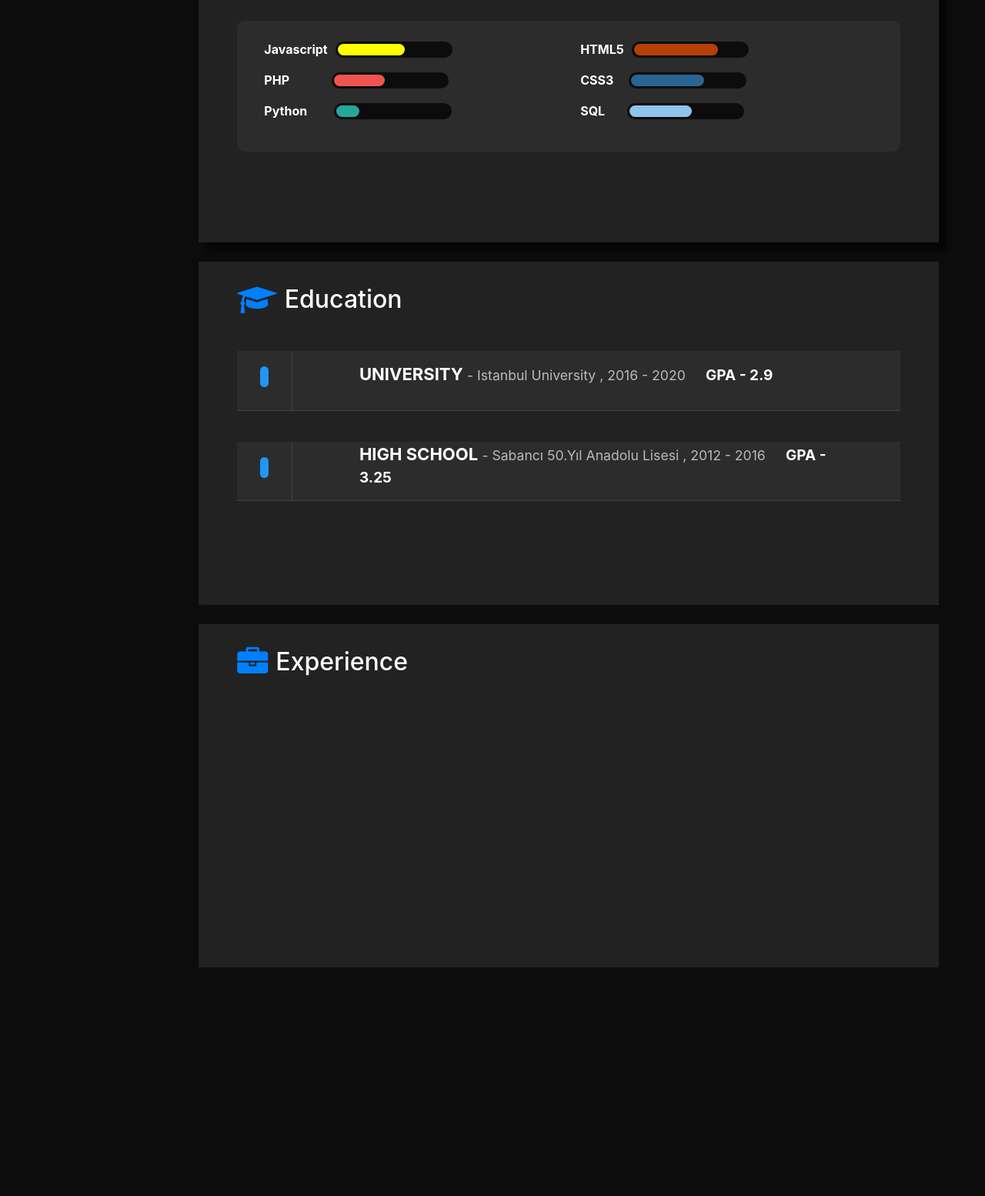
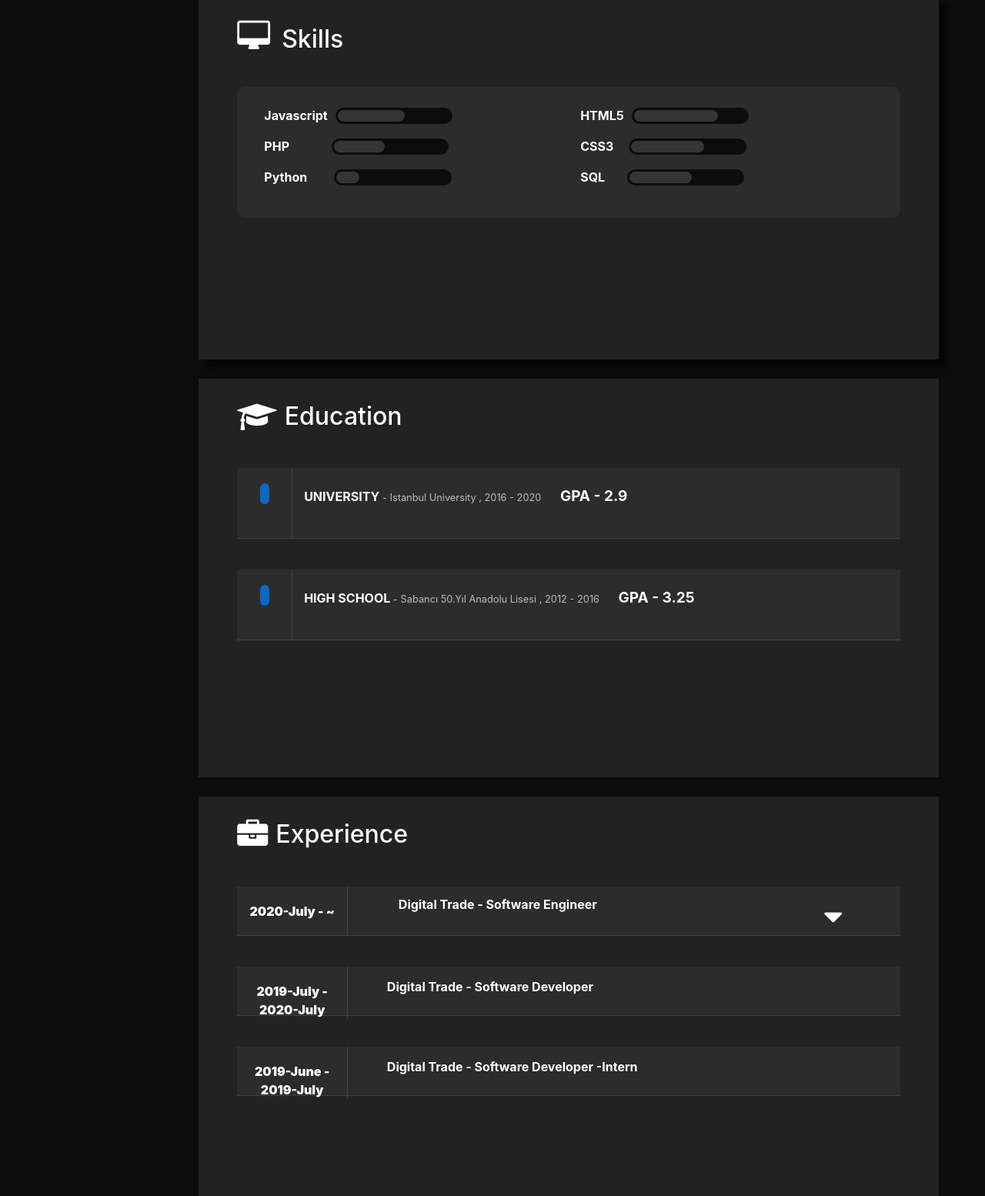
Before and after one commit to cenkgrs/cenkgrs.github.io, a plain HTML site: page cv.html in a window 1280 px wide. Shown: the part 689-2243 px from the top of the page at 77% size. Before the commit the page ends 1946 px from the top, so only its background shows below. Drawn offline with nearby package versions, Linux system fonts and the light colour scheme.

Commit message:
Experience area created

```diff
--- a/css/main.css
+++ b/css/main.css
@@ -117,17 +117,16 @@ div .active{
 .per-project{
     background: #353535;
     transition: 2s;
-    width: 10%;
-    height: 10%;
     padding: 20px;
     border-radius: 5px;
+    text-align: center;
 }
-.per-project i{ margin-left: 35px; margin-bottom: 10px; color: #0080FF; }
+.per-project i{ margin-bottom: 10px; color: #0080FF; }
 .per-project h4{ font-size: 22px; }
 
 .per-project:hover{
     background: #0080FF;
-    color: #353535 !important;
+    color: #ffffff !important;
     border-radius: 20px;
     cursor: pointer;
 }
@@ -141,8 +140,6 @@ div .active{
 .per-details{
     padding: 15px;
     margin-left: 50px;
-    width: 70%;
-    height: 100%;
     background: #353535;
 
 }
@@ -168,7 +165,6 @@ box-shadow: 10px 10px 5px 0px rgba(0,0,0,0.57);
 }
 .skills-area i{
     font-size: 40px;
-    color: #0080FF;
 }
 .skills-area h2{
     margin-left: 10px;
@@ -189,7 +185,7 @@ box-shadow: 10px 10px 5px 0px rgba(0,0,0,0.57);
     height: 1% !important;
 }
 .progress .progress-bar{
-    background: yellow;
+    background: #353535;
     transition: all 1.5s linear;
     height: 15px;
     border-radius: 10px;
@@ -204,11 +200,11 @@ box-shadow: 10px 10px 5px 0px rgba(0,0,0,0.57);
 .row #sql{ margin-left: 29px;}
 
 .progress #js-bar{ width: 60%; }
-.progress #php-bar{ width: 45%; background: #ef5350; }
-.progress #python-bar{ width: 20%; background: #26a69a; }
-.progress #html-bar{ width: 75%; background: #b63f08;}
-.progress #css-bar{ width: 65%; background: #2a6592;}
-.progress #sql-bar{ width: 55%; background:  	#8ec3eb;}
+.progress #php-bar{ width: 45%; }
+.progress #python-bar{ width: 20%;}
+.progress #html-bar{ width: 75%;}
+.progress #css-bar{ width: 65%; }
+.progress #sql-bar{ width: 55%; }
 
 /* EDUCATION AREA */
 
@@ -224,7 +220,6 @@ box-shadow: 10px 10px 5px 0px rgba(0,0,0,0.57);
 
 .education-area i{
     font-size: 40px;
-    color: #0080FF;
     margin-right: 10px;
 }
 
@@ -239,7 +234,6 @@ box-shadow: 10px 10px 5px 0px rgba(0,0,0,0.57);
 }
 .row .rectangle{
     text-align: left;
-    font-size: 22px;
     margin: auto;
 }
 
@@ -250,13 +244,16 @@ box-shadow: 10px 10px 5px 0px rgba(0,0,0,0.57);
 .rectangle b{
     font-size: 19px;
 }
+.rectangle i{
+    float: right;
+}
 .box .bubble{
-    background: #2196f3;
-    border-radius: 10px;
-    width: 28%;
-    height: 35%;
+    background: #0080ffb5;
+    border-radius: 5vh;
+    width: 30%;
+    height: 30%;
     margin: auto;
-    margin-top: 20px;
+    margin-top: 2.5vh;
 }
 
 /* EXPERIENCE AREA */
@@ -272,8 +269,20 @@ box-shadow: 10px 10px 5px 0px rgba(0,0,0,0.57);
 }
 .experience-area i{
     font-size: 40px;
-    color: #0080FF;
     margin-right: 10px;
+}
+
+.experience-area .job{
+    margin-top: 40px;
+    height: 8vh;
+    background: #2c2c2c;
+    border-bottom: 1px solid #424242;
+}
+
+.experience-area .date-box{
+    text-align: center;
+    font-weight: bold;
+    margin-top: 2.5vh;
 }
 
 
--- a/cv.html
+++ b/cv.html
@@ -17,7 +17,7 @@
 <body>
     <div class="page">
         <div class="row">
-            <div class="profile text-center col-lg-2 mt0">
+            <div class="col-lg-2 profile text-center mt0">
                 <img class="p15" src="./img/person-img.jpg" width="250px" height="250px" alt="">
                 <h3 class="name-header">Cenk Gürses</h3>
                 <small class="bold">Software Developer - Digital Trade A.Ş</small>
@@ -54,14 +54,19 @@
                         </p>
                     </div>
                     <div class="row">
+                        <div class="col-lg-2">
                             <div class="per-project">
                                 <i class="fa fa-lightbulb-o"></i>
-                            <h4>Personal projects</h4>
+                                <h4>Personal Projects</h4>
                             </div>
+                        </div>
+                        <div class="col-lg-2">
                             <div class="per-project ml10">
                                 <i class="fa fa-globe"></i>
                                 <h4 class="mt25">Website</h4>
                             </div>
+                        </div>
+                        <div class="col-lg-8">
                             <div class="per-details">
                                 <div class="row">
                                     <div class="col-lg-4">
@@ -70,14 +75,15 @@
                                     <div class="col-lg-4">
                                         <p><strong>Full Name</strong> : Cenk Gürses</p> <br>
                                         <p><strong>Phone</strong> : +90 539 728 99 21</p> <br>
-                                    <p><strong>Email</strong>: cenkgrs@gmail.com</p>
                                     </div>
                                     <div class="col-lg-4">
                                         <p><strong>Website</strong> : cenkgurses.com</p> <br>
-                                    <p><strong>Phone</strong> : +90 539 728 99 21</p> <br>
+                                        <p><strong>Email</strong>: cenkgrs@gmail.com</p>
                                     </div>
                                 </div>
                             </div>
+                        </div>
+
                     </div>
 
 
@@ -144,8 +150,6 @@
                             </div>
                         </div>
                     </div>
-
-
                 </div>
 
                 <div class="education-area">
@@ -157,7 +161,7 @@
                         <div class="col-lg-1 box">
                             <div class="bubble"></div>
                         </div>
-                        <div class="col-lg-9 rectangle">
+                        <div class="col-lg-11 rectangle">
                             <p><strong>UNIVERSITY </strong> <small>-   Istanbul University , 2016 - 2020</small> <b> GPA - 2.9</b></p>
                         </div>
                     </div>
@@ -165,7 +169,7 @@
                         <div class="col-lg-1 box">
                             <div class="bubble"></div>
                         </div>
-                        <div class="col-lg-9 rectangle">
+                        <div class="col-lg-11 rectangle">
                             <p><strong>HIGH SCHOOL </strong> <small>-   Sabancı 50.Yıl Anadolu Lisesi , 2012 - 2016</small> <b> GPA - 3.25</b></p>
                         </div>
                     </div>
@@ -175,6 +179,49 @@
                     <div class="row">
                         <i class="fa fa-briefcase"></i>
                         <h2>Experience</h2>
+                    </div>
+                    <div class="row job" data-toggle="collapse" data-target="#job1" aria-expanded="true" aria-controls="collapseOne">
+                        <div class="col-lg-2 box">
+                            <div class="date-box">
+                                <strong>2020-July - ~</strong>
+                            </div>
+                        </div>
+                        <div class="col-lg-9 rectangle">
+                            <div class="row">
+                                <div class="col-lg-9">
+                                    <p><strong> Digital Trade - Software Engineer</strong></p>
+                                </div>
+                                <div class="col-lg-3">
+                                    <i class="fa fa-sort-down"></i>
+                                </div>
+                            </div>
+                        </div>
+                        <div class="collapse" id="job1">
+                            <div class="card card-body">
+                                Anim pariatur cliche reprehenderit, enim eiusmod high life accusamus terry richardson ad squid. Nihil anim keffiyeh helvetica, craft beer labore wes anderson cred nesciunt sapiente ea proident.
+                            </div>
+                        </div>
+                    </div>
+
+                    <div class="row job">
+                        <div class="col-lg-2 box">
+                            <div class="date-box">
+                                <strong>2019-July - 2020-July</strong>
+                            </div>
+                        </div>
+                        <div class="col-lg-9 rectangle">
+                            <p><strong> Digital Trade - Software Developer</strong></p>
+                        </div>
+                    </div>
+                    <div class="row job">
+                        <div class="col-lg-2 box">
+                            <div class="date-box">
+                                <strong>2019-June - 2019-July</strong>
+                            </div>
+                        </div>
+                        <div class="col-lg-9 rectangle">
+                            <p><strong> Digital Trade - Software Developer -Intern</strong></p>
+                        </div>
                     </div>
                 </div>
             </div>
--- a/js/main.js
+++ b/js/main.js
@@ -6,7 +6,7 @@ $(document).ready(function(){
 
         var area = $(this).data("type");
         $('html, body').animate({
-            scrollTop: $("div."+area).offset().top
+            scrollTop: $("div."+area).offset().top-200
           }, 2000)
     });
 
```
Lines whose indentation alone changed are shown as unchanged.
